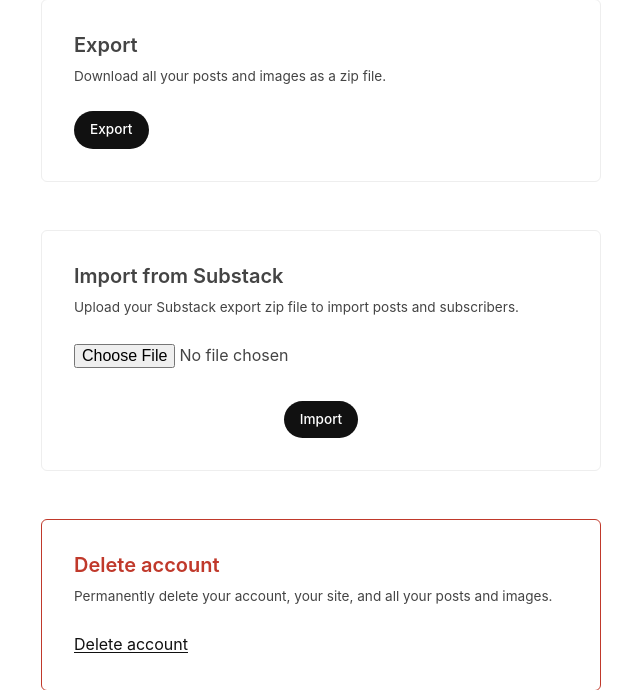
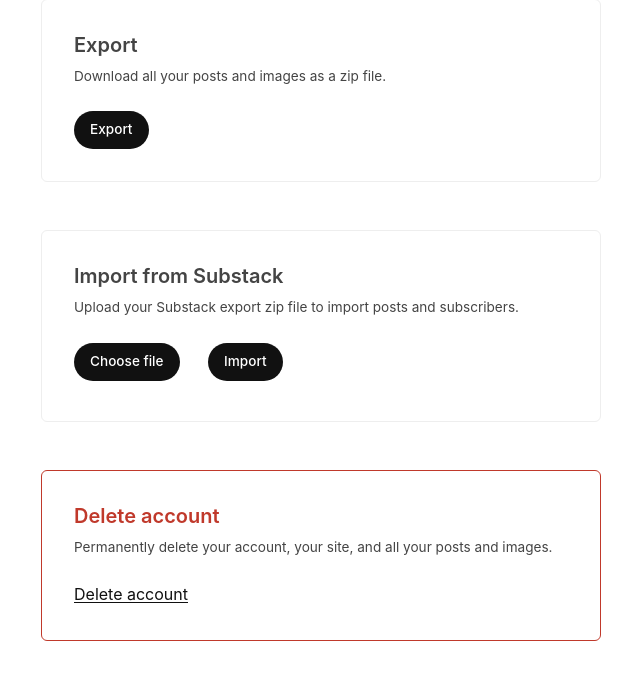
Before and after one commit to Jottit/tinypost, a Flask app: template templates/account.html in a window 1280 px wide. Shown: the part 354-1044 px from the top of the page, without its empty margins (319-959 px from the left). After the commit the page ends 995 px from the top, so only its background shows below. Run offline with Flask 3, Linux system fonts and the light colour scheme; the template is opened without the code that fills it, so the values that code supplies are empty; some libraries are stand-ins or nearby versions.

Commit message:
style import file input

```diff
--- a/templates/account.html
+++ b/templates/account.html
@@ -40,11 +40,17 @@
       {% endif %}
       <p>Upload your Substack export zip file to import posts and subscribers.</p>
       <form method="POST" action="/account/import" enctype="multipart/form-data">
-        <input type="file" name="archive" accept=".zip">
-        <div class="actions mt-6">
-          <button type="submit" class="btn">Import</button>
-        </div>
+        <input type="file" id="import-file" name="archive" accept=".zip" hidden>
+        <label for="import-file" class="btn">Choose file</label>
+        <span id="import-file-name" class="text-muted pl-5"></span>
+        <button type="submit" id="import-btn" class="btn" hidden>Import</button>
       </form>
+      <script>
+        document.getElementById("import-file").addEventListener("change", function () {
+          document.getElementById("import-file-name").textContent = this.files[0].name;
+          document.getElementById("import-btn").hidden = false;
+        });
+      </script>
     </div>
     <div class="danger-zone">
       <h3>Delete account</h3>
```
